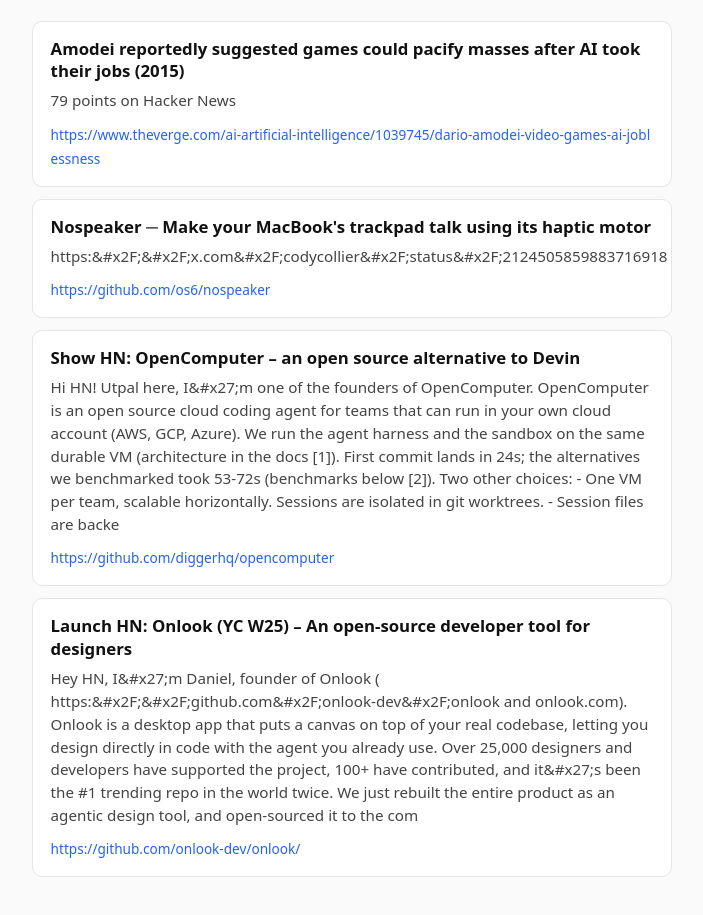
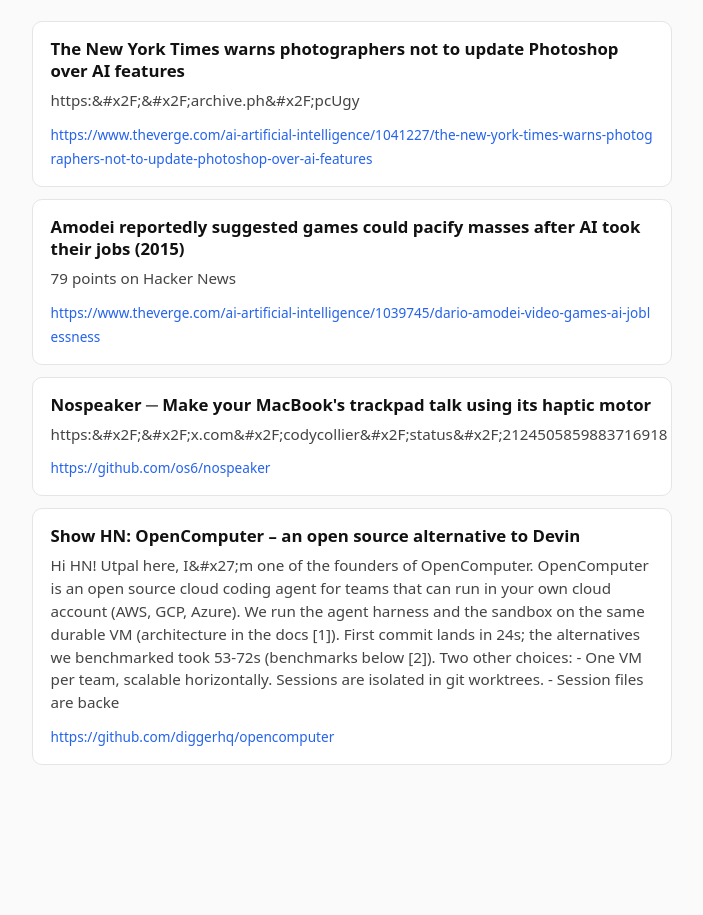
Before and after one commit to Tydos/Reader-s-Digest, a plain HTML site: page docs/index.html in a window 1280 px wide. Shown: the part 97-1012 px from the top of the page, without its empty margins (288-991 px from the left). After the commit the page ends 922 px from the top, so only its background shows below. Drawn offline with Linux system fonts and the light colour scheme.

Commit message:
chore: refresh reading digest

```diff
--- a/docs/index.html
+++ b/docs/index.html
@@ -61,6 +61,11 @@
     <h1>Reading Digest</h1>
     <p class="meta">4 articles</p>
     <article class="card">
+      <h2>The New York Times warns photographers not to update Photoshop over AI features</h2>
+      <p class="text">https:&amp;#x2F;&amp;#x2F;archive.ph&amp;#x2F;pcUgy</p>
+      <a href="https://www.theverge.com/ai-artificial-intelligence/1041227/the-new-york-times-warns-photographers-not-to-update-photoshop-over-ai-features" target="_blank" rel="noopener noreferrer">https://www.theverge.com/ai-artificial-intelligence/1041227/the-new-york-times-warns-photographers-not-to-update-photoshop-over-ai-features</a>
+    </article>
+    <article class="card">
       <h2>Amodei reportedly suggested games could pacify masses after AI took their jobs (2015)</h2>
       <p class="text">79 points on Hacker News</p>
       <a href="https://www.theverge.com/ai-artificial-intelligence/1039745/dario-amodei-video-games-ai-joblessness" target="_blank" rel="noopener noreferrer">https://www.theverge.com/ai-artificial-intelligence/1039745/dario-amodei-video-games-ai-joblessness</a>
@@ -75,11 +80,6 @@
       <p class="text">Hi HN! Utpal here, I&amp;#x27;m one of the founders of OpenComputer. OpenComputer is an open source cloud coding agent for teams that can run in your own cloud account (AWS, GCP, Azure). We run the agent harness and the sandbox on the same durable VM (architecture in the docs [1]). First commit lands in 24s; the alternatives we benchmarked took 53-72s (benchmarks below [2]). Two other choices: - One VM per team, scalable horizontally. Sessions are isolated in git worktrees. - Session files are backe</p>
       <a href="https://github.com/diggerhq/opencomputer" target="_blank" rel="noopener noreferrer">https://github.com/diggerhq/opencomputer</a>
     </article>
-    <article class="card">
-      <h2>Launch HN: Onlook (YC W25) – An open-source developer tool for designers</h2>
-      <p class="text">Hey HN, I&amp;#x27;m Daniel, founder of Onlook ( https:&amp;#x2F;&amp;#x2F;github.com&amp;#x2F;onlook-dev&amp;#x2F;onlook and onlook.com). Onlook is a desktop app that puts a canvas on top of your real codebase, letting you design directly in code with the agent you already use. Over 25,000 designers and developers have supported the project, 100+ have contributed, and it&amp;#x27;s been the #1 trending repo in the world twice. We just rebuilt the entire product as an agentic design tool, and open-sourced it to the com</p>
-      <a href="https://github.com/onlook-dev/onlook/" target="_blank" rel="noopener noreferrer">https://github.com/onlook-dev/onlook/</a>
-    </article>
   </main>
 </body>
 </html>
```
Also changed, not shown: data/articles.json (+5 -5 lines).
